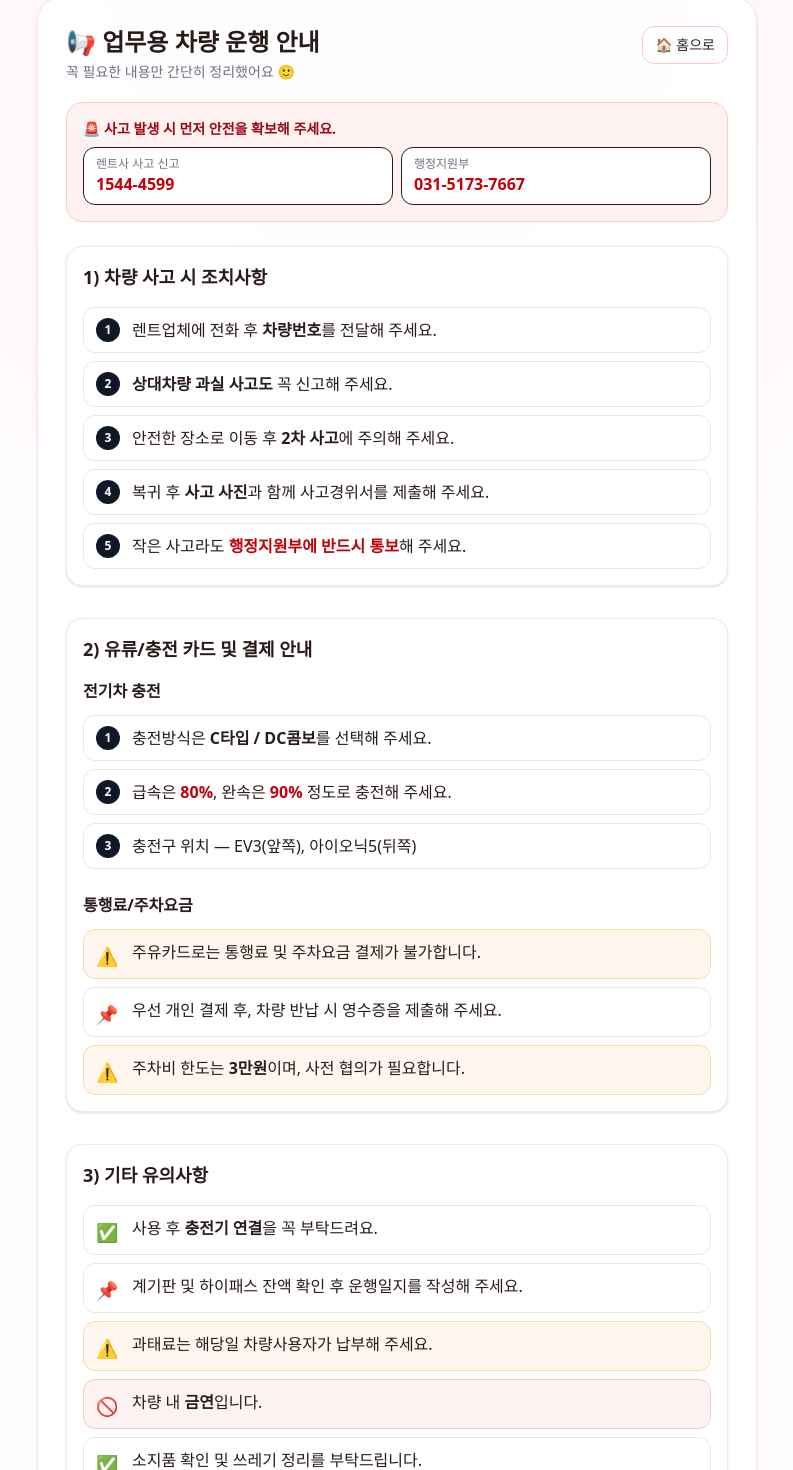
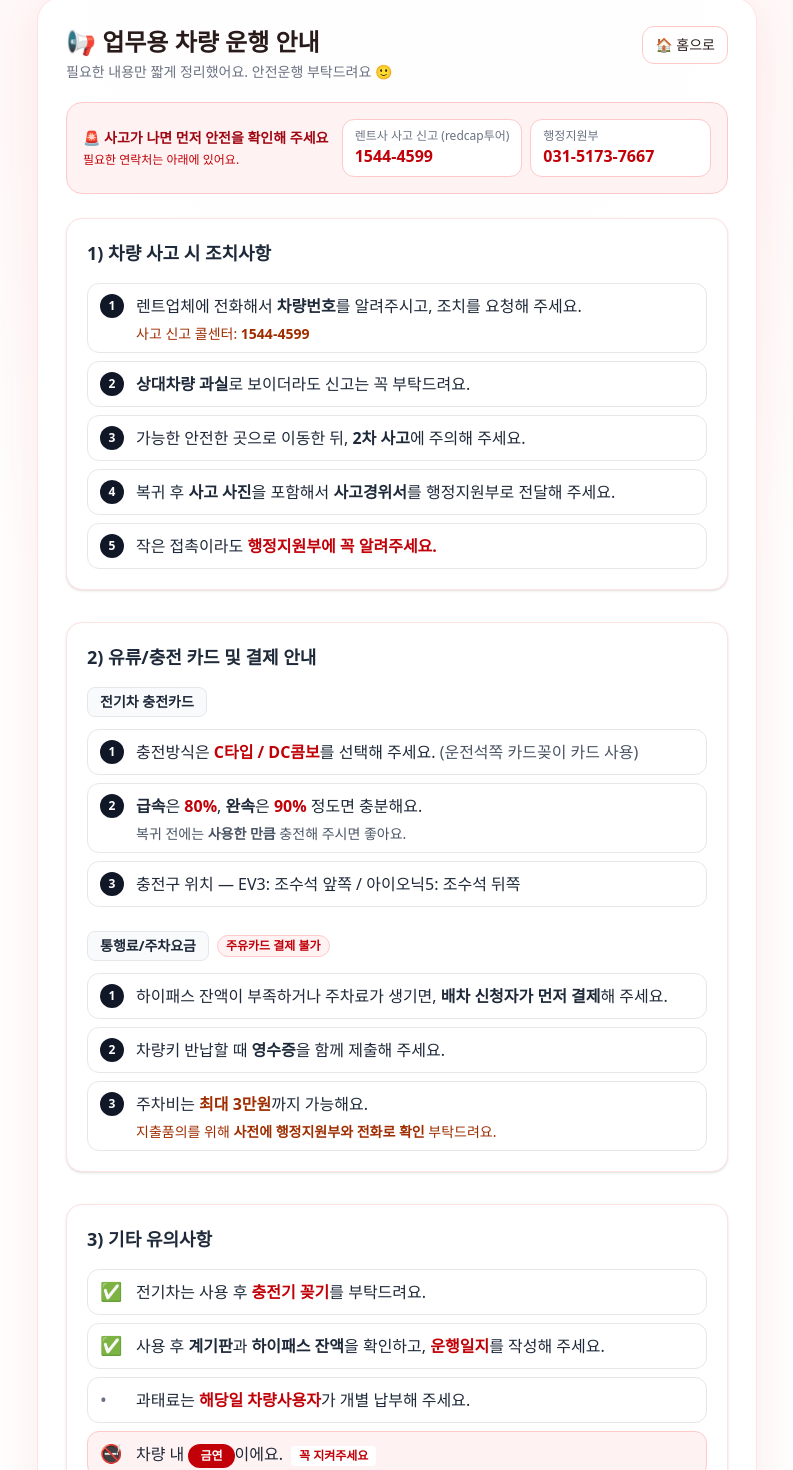
Before and after one commit to joadela00/vehicle-log, a Next.js app: page /guide in a window 1280 px wide. Shown: the part 27-1497 px from the top of the page, without its empty margins (243-1036 px from the left). Built offline with nearby package versions, Linux system fonts and the light colour scheme.

Commit message:
Update page.tsx

```diff
--- a/app/guide/page.tsx
+++ b/app/guide/page.tsx
@@ -11,12 +11,12 @@ function NumItem({ n, children }: { n: number; children: React.ReactNode }) {
   );
 }
 
-function IconItem({
-  icon,
+function BulletItem({
+  icon = "•",
   children,
   tone = "normal",
 }: {
-  icon: string;
+  icon?: string;
   children: React.ReactNode;
   tone?: "normal" | "warn" | "danger";
 }) {
@@ -27,9 +27,16 @@ function IconItem({
       ? "border-orange-200 bg-orange-50"
       : "border-gray-200 bg-white";
 
+  const iconStyle =
+    tone === "danger"
+      ? "text-red-700"
+      : tone === "warn"
+      ? "text-orange-800"
+      : "text-gray-500";
+
   return (
     <li className={`grid grid-cols-[28px_1fr] items-start gap-2 rounded-xl border px-3 py-2 ${box}`}>
-      <span className="mt-1 text-lg">{icon}</span>
+      <span className={`mt-1 text-lg leading-none ${iconStyle}`}>{icon}</span>
       <div className="break-keep leading-7">{children}</div>
     </li>
   );
@@ -38,13 +45,12 @@ function IconItem({
 export default function GuidePage() {
   return (
     <main className="mx-auto w-full max-w-3xl p-4 sm:p-6">
-      <section className="rounded-3xl border border-red-100 bg-white/95 p-5 shadow sm:p-7">
-
+      <section className="rounded-3xl border border-red-100 bg-white/95 p-5 shadow-[0_12px_40px_rgba(220,38,38,0.08)] sm:p-7">
         <div className="flex items-start justify-between gap-3">
-          <div>
+          <div className="min-w-0">
             <h1 className="text-xl font-bold sm:text-2xl">📢 업무용 차량 운행 안내</h1>
-            <p className="mt-1 text-xs text-gray-500 sm:text-sm">
-              꼭 필요한 내용만 간단히 정리했어요 🙂
+            <p className="mt-1 text-xs text-gray-500 sm:text-sm break-keep">
+              필요한 내용만 짧게 정리했어요. 안전운행 부탁드려요 🙂
             </p>
           </div>
 
@@ -56,123 +62,152 @@ export default function GuidePage() {
           </Link>
         </div>
 
-        {/* 사고 배너 */}
+        {/* 상단 배너 */}
         <div className="mt-5 rounded-2xl border border-red-200 bg-red-50 p-4">
-          <div className="text-sm font-semibold text-red-800">
-            🚨 사고 발생 시 먼저 안전을 확보해 주세요.
-          </div>
-          <div className="mt-2 grid gap-2 sm:grid-cols-2">
-            <div className="rounded-xl border bg-white px-3 py-2">
-              <div className="text-xs text-gray-500">렌트사 사고 신고</div>
-              <div className="font-extrabold text-red-700">1544-4599</div>
+          <div className="flex flex-col gap-3 sm:flex-row sm:items-center sm:justify-between">
+            <div className="min-w-0">
+              <div className="text-sm font-semibold text-red-800">🚨 사고가 나면 먼저 안전을 확인해 주세요</div>
+              <p className="mt-1 text-xs text-red-700 break-keep">
+                필요한 연락처는 아래에 있어요.
+              </p>
             </div>
-            <div className="rounded-xl border bg-white px-3 py-2">
-              <div className="text-xs text-gray-500">행정지원부</div>
-              <div className="font-extrabold text-red-700">031-5173-7667</div>
+
+            <div className="grid grid-cols-1 gap-2 sm:grid-cols-2">
+              <div className="rounded-xl border border-red-200 bg-white px-3 py-2">
+                <div className="text-xs text-gray-500">렌트사 사고 신고 (redcap투어)</div>
+                <div className="text-base font-extrabold text-red-700">1544-4599</div>
+              </div>
+              <div className="rounded-xl border border-red-200 bg-white px-3 py-2">
+                <div className="text-xs text-gray-500">행정지원부</div>
+                <div className="text-base font-extrabold text-red-700">031-5173-7667</div>
+              </div>
             </div>
           </div>
         </div>
 
-        <div className="mt-6 space-y-8 text-sm sm:text-base">
-
+        <div className="mt-6 space-y-8 text-sm text-gray-800 sm:text-base">
           {/* 1 */}
-          <section className="rounded-2xl border border-red-100 bg-white p-4 shadow-sm">
+          <section className="rounded-2xl border border-red-100 bg-white p-4 shadow-sm sm:p-5">
             <h2 className="text-lg font-bold">1) 차량 사고 시 조치사항</h2>
 
             <ol className="mt-4 space-y-2">
               <NumItem n={1}>
-                렌트업체에 전화 후 <b>차량번호</b>를 전달해 주세요.
+                렌트업체에 전화해서 <b>차량번호</b>를 알려주시고, 조치를 요청해 주세요.
+                <div className="mt-1 text-sm text-orange-800">
+                  사고 신고 콜센터: <b>1544-4599</b>
+                </div>
               </NumItem>
 
               <NumItem n={2}>
-                <b>상대차량 과실 사고도</b> 꼭 신고해 주세요.
+                <b>상대차량 과실</b>로 보이더라도 신고는 꼭 부탁드려요.
               </NumItem>
 
               <NumItem n={3}>
-                안전한 장소로 이동 후 <b>2차 사고</b>에 주의해 주세요.
+                가능한 안전한 곳으로 이동한 뒤, <b>2차 사고</b>에 주의해 주세요.
               </NumItem>
 
               <NumItem n={4}>
-                복귀 후 <b>사고 사진</b>과 함께 사고경위서를 제출해 주세요.
+                복귀 후 <b>사고 사진</b>을 포함해서 <b>사고경위서</b>를 행정지원부로 전달해 주세요.
               </NumItem>
 
               <NumItem n={5}>
-                작은 사고라도 <b className="text-red-700">행정지원부에 반드시 통보</b>해 주세요.
+                작은 접촉이라도 <b className="text-red-700">행정지원부에 꼭 알려주세요.</b>
               </NumItem>
             </ol>
           </section>
 
           {/* 2 */}
-          <section className="rounded-2xl border border-red-100 bg-white p-4 shadow-sm">
+          <section className="rounded-2xl border border-red-100 bg-white p-4 shadow-sm sm:p-5">
             <h2 className="text-lg font-bold">2) 유류/충전 카드 및 결제 안내</h2>
 
             <div className="mt-4 space-y-6">
+              <div>
+                <div className="inline-flex items-center rounded-lg border border-gray-200 bg-gray-50 px-3 py-1 text-sm font-semibold">
+                  전기차 충전카드
+                </div>
 
-              <div>
-                <h3 className="font-semibold">전기차 충전</h3>
+                {/* 순서가 있어서 1,2,3 */}
                 <ol className="mt-3 space-y-2">
                   <NumItem n={1}>
-                    충전방식은 <b>C타입 / DC콤보</b>를 선택해 주세요.
+                    충전방식은 <b className="text-red-700">C타입 / DC콤보</b>를 선택해 주세요.
+                    <span className="text-gray-600"> (운전석쪽 카드꽂이 카드 사용)</span>
                   </NumItem>
 
                   <NumItem n={2}>
-                    급속은 <b className="text-red-700">80%</b>, 완속은{" "}
-                    <b className="text-red-700">90%</b> 정도로 충전해 주세요.
+                    <b>급속</b>은 <b className="text-red-700">80%</b>, <b>완속</b>은{" "}
+                    <b className="text-red-700">90%</b> 정도면 충분해요.
+                    <div className="mt-1 text-sm text-gray-600">
+                      복귀 전에는 <b>사용한 만큼</b> 충전해 주시면 좋아요.
+                    </div>
                   </NumItem>
 
                   <NumItem n={3}>
-                    충전구 위치 — EV3(앞쪽), 아이오닉5(뒤쪽)
+                    충전구 위치 — EV3: 조수석 앞쪽 / 아이오닉5: 조수석 뒤쪽
                   </NumItem>
                 </ol>
               </div>
 
               <div>
-                <h3 className="font-semibold">통행료/주차요금</h3>
+                <div className="flex flex-wrap items-center gap-2">
+                  <span className="inline-flex items-center rounded-lg border border-gray-200 bg-gray-50 px-3 py-1 text-sm font-semibold">
+                    통행료/주차요금
+                  </span>
+                  <span className="inline-flex items-center rounded-full border border-red-200 bg-red-50 px-2 py-0.5 text-xs font-semibold text-red-700">
+                    주유카드 결제 불가
+                  </span>
+                </div>
 
-                <ul className="mt-3 space-y-2">
-                  <IconItem icon="⚠️" tone="warn">
-                    주유카드로는 통행료 및 주차요금 결제가 불가합니다.
-                  </IconItem>
+                {/* 이것도 “절차”라 1,2,3 유지 */}
+                <ol className="mt-3 space-y-2">
+                  <NumItem n={1}>
+                    하이패스 잔액이 부족하거나 주차료가 생기면, <b>배차 신청자가 먼저 결제</b>해 주세요.
+                  </NumItem>
 
-                  <IconItem icon="📌">
-                    우선 개인 결제 후, 차량 반납 시 영수증을 제출해 주세요.
-                  </IconItem>
+                  <NumItem n={2}>
+                    차량키 반납할 때 <b>영수증</b>을 함께 제출해 주세요.
+                  </NumItem>
 
-                  <IconItem icon="⚠️" tone="warn">
-                    주차비 한도는 <b>3만원</b>이며, 사전 협의가 필요합니다.
-                  </IconItem>
-                </ul>
+                  <NumItem n={3}>
+                    주차비는 <b className="text-orange-800">최대 3만원</b>까지 가능해요.
+                    <div className="mt-1 text-sm text-orange-800">
+                      지출품의를 위해 <b>사전에 행정지원부와 전화로 확인</b> 부탁드려요.
+                    </div>
+                  </NumItem>
+                </ol>
               </div>
             </div>
           </section>
 
           {/* 3 */}
-          <section className="rounded-2xl border border-red-100 bg-white p-4 shadow-sm">
+          <section className="rounded-2xl border border-red-100 bg-white p-4 shadow-sm sm:p-5">
             <h2 className="text-lg font-bold">3) 기타 유의사항</h2>
 
+            {/* 순서가 아닌 “주의사항” → 글머리(●/✅) */}
             <ul className="mt-4 space-y-2">
-              <IconItem icon="✅">
-                사용 후 <b>충전기 연결</b>을 꼭 부탁드려요.
-              </IconItem>
+              <BulletItem icon="✅">
+                전기차는 사용 후 <b className="text-red-700">충전기 꽂기</b>를 부탁드려요.
+              </BulletItem>
 
-              <IconItem icon="📌">
-                계기판 및 하이패스 잔액 확인 후 운행일지를 작성해 주세요.
-              </IconItem>
+              <BulletItem icon="✅">
+                사용 후 <b>계기판</b>과 <b>하이패스 잔액</b>을 확인하고, <b className="text-red-700">운행일지</b>를 작성해 주세요.
+              </BulletItem>
 
-              <IconItem icon="⚠️" tone="warn">
-                과태료는 해당일 차량사용자가 납부해 주세요.
-              </IconItem>
+              <BulletItem icon="•">
+                과태료는 <b className="text-red-700">해당일 차량사용자</b>가 개별 납부해 주세요.
+              </BulletItem>
 
-              <IconItem icon="🚫" tone="danger">
-                차량 내 <b>금연</b>입니다.
-              </IconItem>
+              <BulletItem icon="🚭" tone="danger">
+                차량 내 <span className="inline-flex items-center rounded-full bg-red-700 px-3 py-1 text-xs font-extrabold text-white">금연</span>이에요.
+                <span className="ml-2 inline-flex items-center rounded bg-white px-2 py-0.5 text-xs font-semibold text-red-700">
+                  꼭 지켜주세요
+                </span>
+              </BulletItem>
 
-              <IconItem icon="✅">
-                소지품 확인 및 쓰레기 정리를 부탁드립니다.
-              </IconItem>
+              <BulletItem icon="•">
+                내리기 전에 <b>소지품</b>을 한 번만 확인해 주시고, <b>쓰레기</b>도 정리 부탁드려요.
+              </BulletItem>
             </ul>
           </section>
-
         </div>
       </section>
     </main>
```
